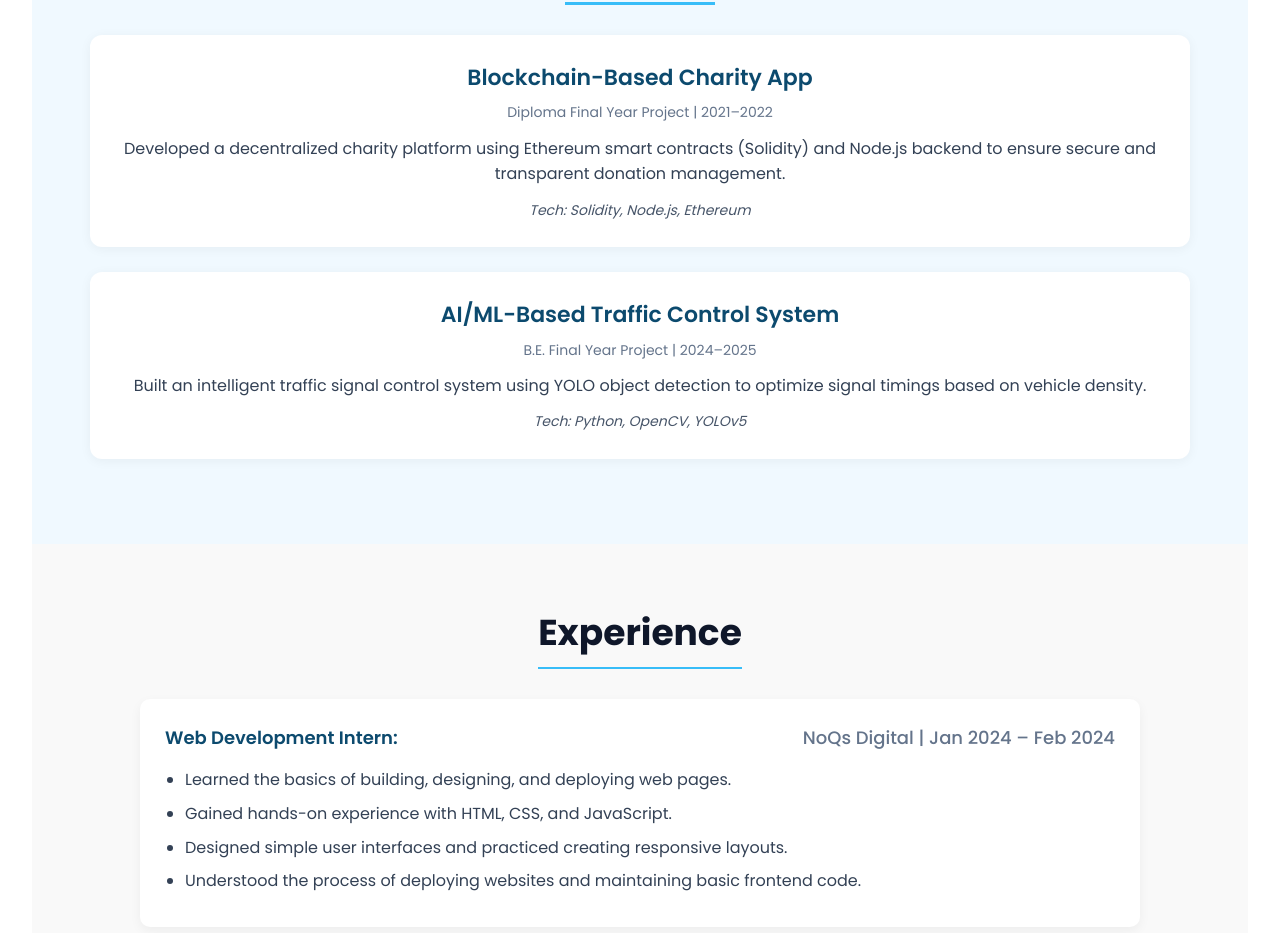
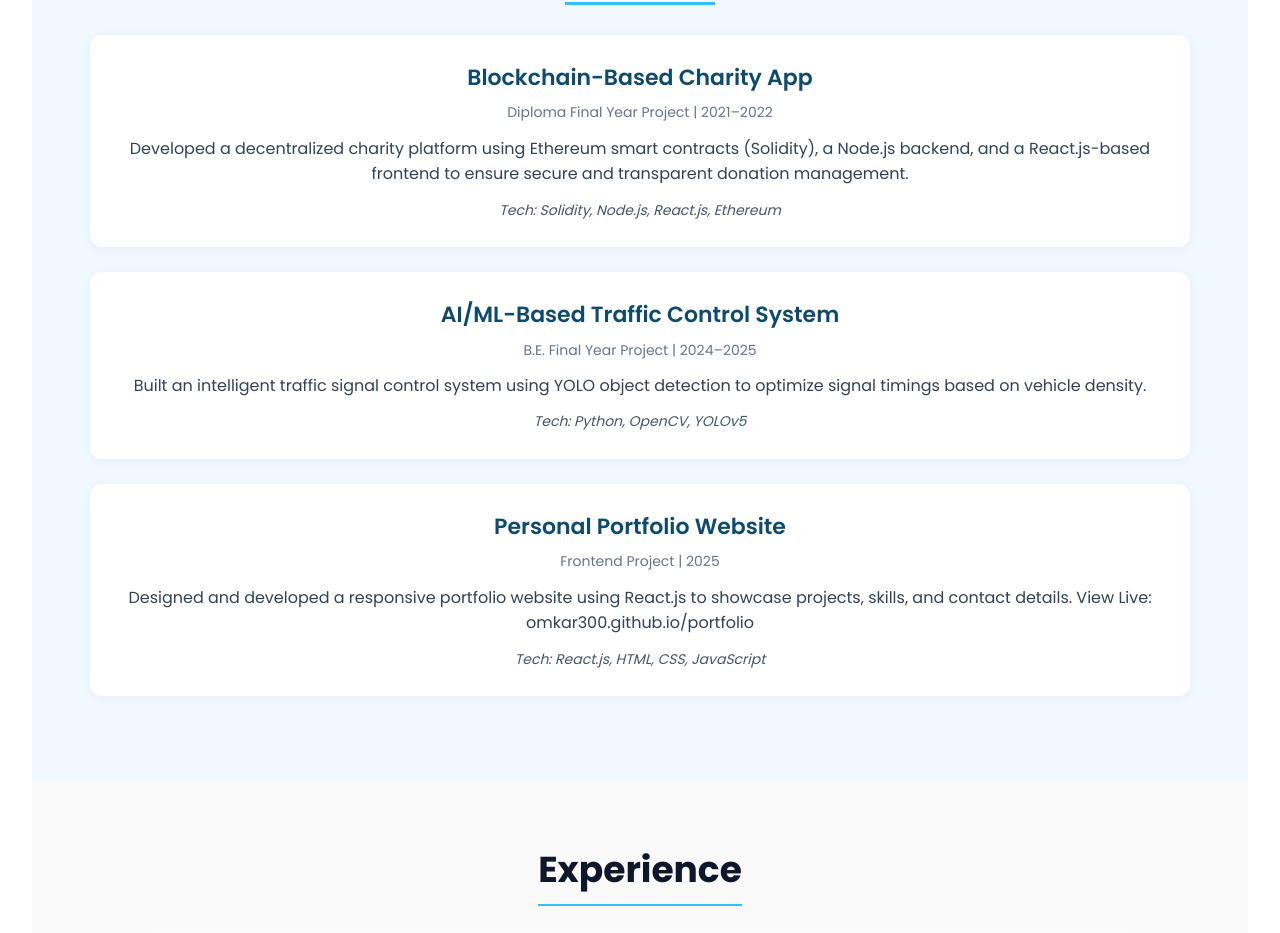
Before and after one commit to omkar300/portfolio, a React (Create React App) app: page / in a window 1280 px wide. Shown: the part 1379-2312 px from the top of the page. Built offline with nearby package versions, Linux system fonts and the light colour scheme.

Commit message:
Update Projects.js

```diff
--- a/src/components/Projects/Projects.js
+++ b/src/components/Projects/Projects.js
@@ -7,24 +7,35 @@ function Projects() {
       <div className="projects-container">
         <h2 className="projects-title">Projects</h2>
 
+        {/* Project 1 */}
         <div className="project-card">
           <h3 className="project-name">Blockchain-Based Charity App</h3>
           <p className="project-duration">Diploma Final Year Project | 2021–2022</p>
           <p className="project-description">
-            Developed a decentralized charity platform using Ethereum smart contracts (Solidity) and Node.js backend to
-            ensure secure and transparent donation management.
+            Developed a decentralized charity platform using Ethereum smart contracts (Solidity), a Node.js backend, and a React.js-based frontend to ensure secure and transparent donation management.
           </p>
-          <span className="tech-used">Tech: Solidity, Node.js, Ethereum</span>
+          <span className="tech-used">Tech: Solidity, Node.js, React.js, Ethereum</span>
         </div>
 
+        {/* Project 2 */}
         <div className="project-card">
           <h3 className="project-name">AI/ML-Based Traffic Control System</h3>
           <p className="project-duration">B.E. Final Year Project | 2024–2025</p>
           <p className="project-description">
-            Built an intelligent traffic signal control system using YOLO object detection to optimize signal timings based on
-            vehicle density.
+            Built an intelligent traffic signal control system using YOLO object detection to optimize signal timings based on vehicle density.
           </p>
           <span className="tech-used">Tech: Python, OpenCV, YOLOv5</span>
+        </div>
+
+        {/* Project 3 */}
+        <div className="project-card">
+          <h3 className="project-name">Personal Portfolio Website</h3>
+          <p className="project-duration">Frontend Project | 2025</p>
+          <p className="project-description">
+            Designed and developed a responsive portfolio website using React.js to showcase projects, skills, and contact details.
+            View Live: <a href="https://omkar300.github.io/portfolio/" target="_blank" rel="noopener noreferrer">omkar300.github.io/portfolio</a>
+          </p>
+          <span className="tech-used">Tech: React.js, HTML, CSS, JavaScript</span>
         </div>
       </div>
     </section>
```
